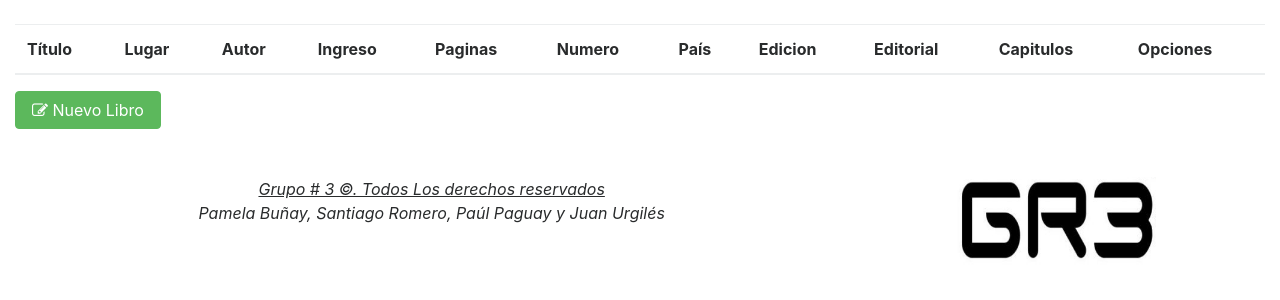
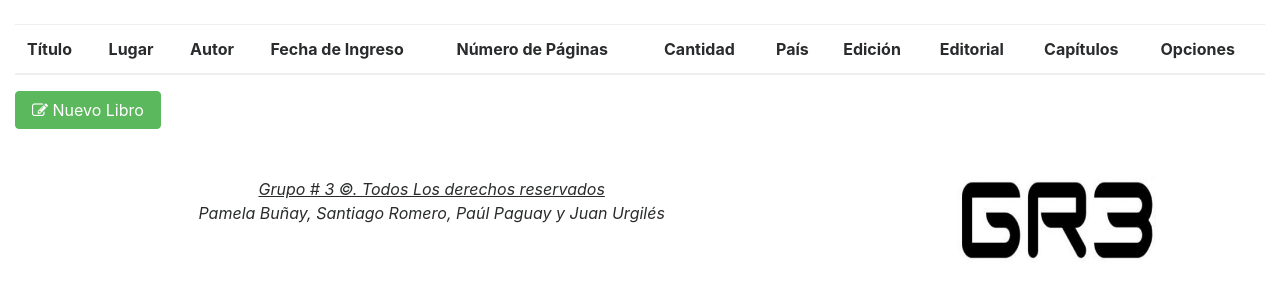
Before and after one commit to sromero589/Laboratorio_servidor_web, a PHP site: template vista/libro/libro.php in a window 1280 px wide. Shown: the part 102-402 px from the top of the page. Run offline with PHP 8.4, Linux system fonts and the light colour scheme; the template is opened without the code that fills it, so the values that code supplies are empty.

Commit message:
Update libro.php
Correción de faltas ortográficas

```diff
--- a/vista/libro/libro.php
+++ b/vista/libro/libro.php
@@ -8,14 +8,14 @@
                                 <th>Título</th>
                                 <th >Lugar</th>
                                 <th >Autor</th>
-                                <th >Ingreso</th>
-                                <th >Paginas </th>
-                                <th >Numero </th>
-                                <th >País </th>
-                                <th >Edicion </th>
-                                <th >Editorial </th>
-                                 <th >Capitulos </th>
-                                <th >Opciones </th>
+                                <th >Fecha de Ingreso</th>
+                                <th >Número de Páginas</th>
+                                <th >Cantidad</th>
+                                <th >País</th>
+                                <th >Edición</th>
+                                <th >Editorial</th>
+                                 <th >Capítulos</th>
+                                <th >Opciones</th>
 
                             </tr>
                             </thead>
```
